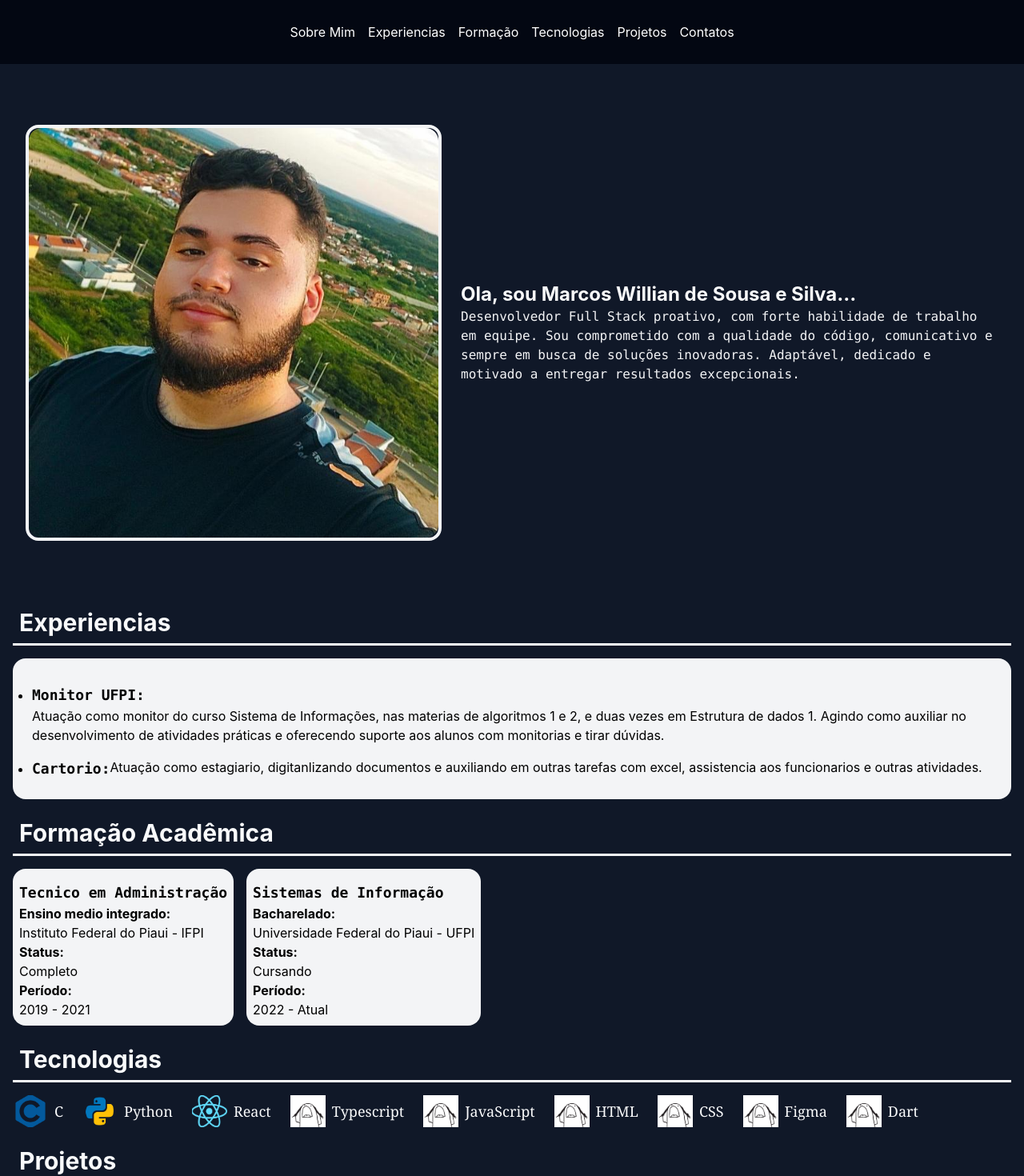
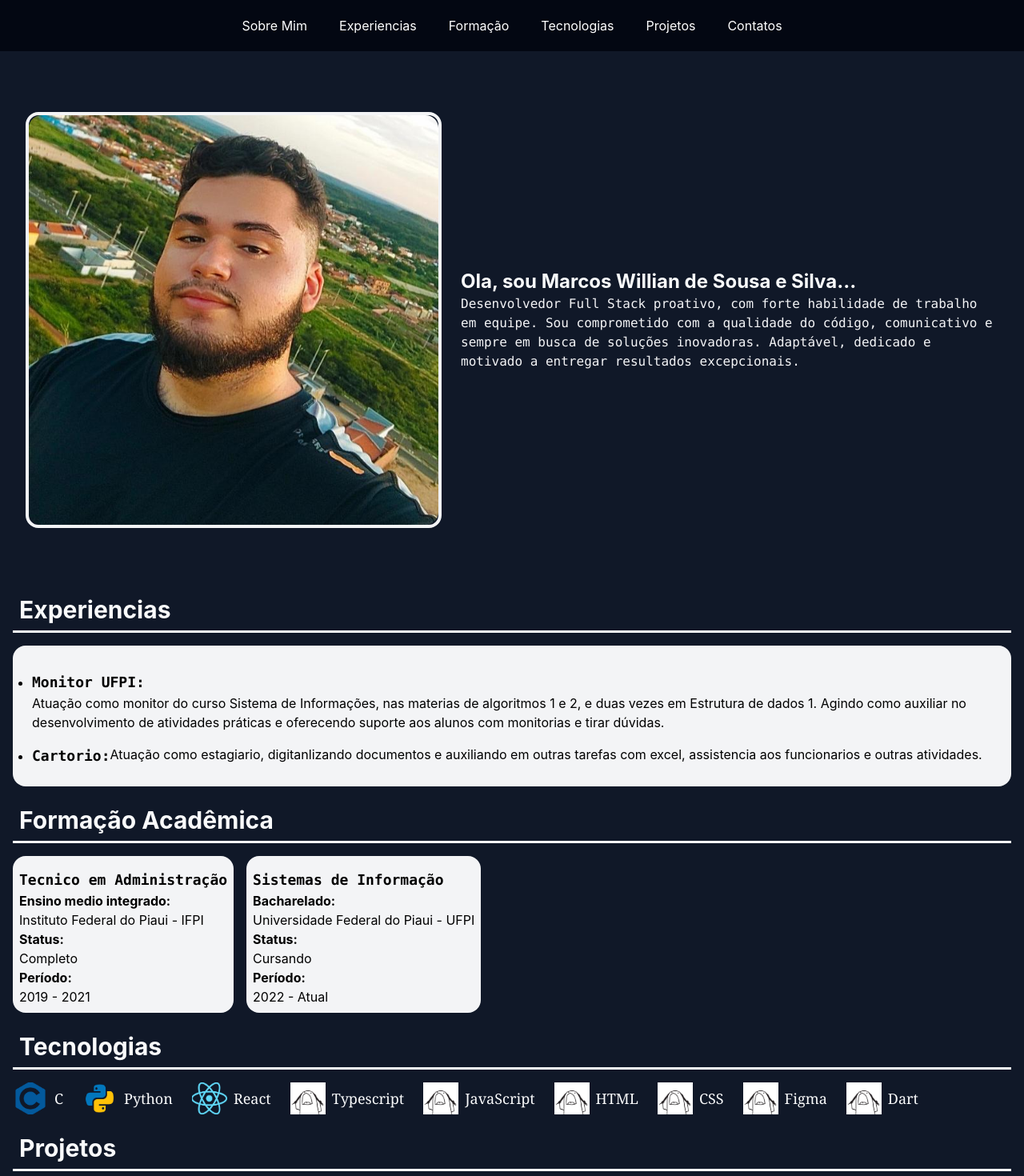
Before and after one commit to MarcosWillianAP1K/Projeto_perfil--React-vite-, a React (Vite) app: page / in a window 1280 px wide. Shown: the top 1470 px of the page at 80% size. Built offline with nearby package versions, Linux system fonts and the light colour scheme.

Commit message:
feat: update BarraHome and Home components for smooth scrolling and dynamic section IDs

```diff
--- a/src/components/home/barra_home.tsx
+++ b/src/components/home/barra_home.tsx
@@ -1,33 +1,33 @@
 
 
 const itensBotoes = [
-    { id: 1, nome: 'Sobre Mim' },
-    { id: 2, nome: 'Experiencias' },
-    { id: 3, nome: 'Formação' },
-    { id: 4, nome: 'Tecnologias' },
-    { id: 5, nome: 'Projetos' },
-    { id: 6, nome: 'Contatos' },
+    { id: 'Sobre-Mim', nome: 'Sobre Mim' },
+    { id: 'Experiencias', nome: 'Experiencias' },
+    { id: 'Formação', nome: 'Formação' },
+    { id: 'Tecnologias', nome: 'Tecnologias' },
+    { id: 'Projetos', nome: 'Projetos' },
+    { id: 'Contatos', nome: 'Contatos' },
 ];
 
 
 function BarraHome() {
+    const scrollToSection = (sectionId: string) => {
+        const section = document.getElementById(sectionId);
+        if (section) {
+            section.scrollIntoView({ behavior: 'smooth', block: 'start' });
+        }
+    };
 
     return (
 
-        <div className='w-full h-20 bg-gray-950 items-center justify-center flex space-x-4'>
-
+        <div className='sticky top-0 z-50 w-full h-16 bg-gray-950 items-center justify-center flex space-x-4'>
             {itensBotoes.map((item) => (
-                <button key={item.id} className="text-white hover:bg-gray-700">
+                <button key={item.id} onClick={() => scrollToSection(`section-${item.id}`)} className="text-white hover:bg-gray-700 px-3 py-2 rounded">
                     {item.nome}
                 </button>
             ))}
-
-
-
         </div>
-
     )
 }
 
-
-export default BarraHome
+export default BarraHome;
--- a/src/components/home/contatos.tsx
+++ b/src/components/home/contatos.tsx
@@ -4,8 +4,8 @@ import Perfil_linguagens from "../ui/perfil_linguagem"
 
 const itensContatos = [
     { id: 1, nome: "Email", directory: "", href: "mailto:example@email.com" },
-    { id: 2, nome: "GitHub", directory: "", href: "https://github.com/example" },
-    { id: 3, nome: "Instagram", directory: "", href: "https://instagram.com/example" },
+    { id: 2, nome: "GitHub", directory: "", href: "https://github.com/MarcosWillianAP1K" },
+    { id: 3, nome: "Instagram", directory: "", href: "https://www.instagram.com/marcos_w17/" },
     { id: 4, nome: "Discord", directory: "", href: "https://discord.com/users/example" },
 ];
 
--- a/src/index.css
+++ b/src/index.css
@@ -1,4 +1,9 @@
 @import "tailwindcss";
+
+
+html {
+  scroll-behavior: smooth;
+}
 
 
 /* Define a altura da barra horizontal */
--- a/src/pages/Home.tsx
+++ b/src/pages/Home.tsx
@@ -12,24 +12,36 @@ import Formacao from '../components/home/formacao.tsx'
 function Home() {
 
   return (
-    <div className="w-full h-full bg-center bg-cover  bg-gray-900 ">
+    <div className="w-full min-h-screen bg-center bg-cover  bg-gray-900 ">
 
       <BarraHome />
 
       <div className='p-4 space-y-4'>
 
-        <Perfil />
 
-        <Experiencias />
+       <section id="section-Sobre-Mim" className="scroll-mt-24">
+          <Perfil />
+        </section>
 
-        <Formacao />
+        <section id="section-Experiencias" className="scroll-mt-24">
+          <Experiencias />
+        </section>
 
-        <Tecnologias />
+        <section id="section-Formação" className="scroll-mt-24">
+          <Formacao />
+        </section>
 
-        <Projetos />
+        <section id="section-Tecnologias" className="scroll-mt-24">
+          <Tecnologias />
+        </section>
 
-        <Contatos />
+        <section id="section-Projetos" className="scroll-mt-24">
+          <Projetos />
+        </section>
 
+        <section id="section-Contatos" className="scroll-mt-24">
+          <Contatos />
+        </section>
 
       </div>
 
```
